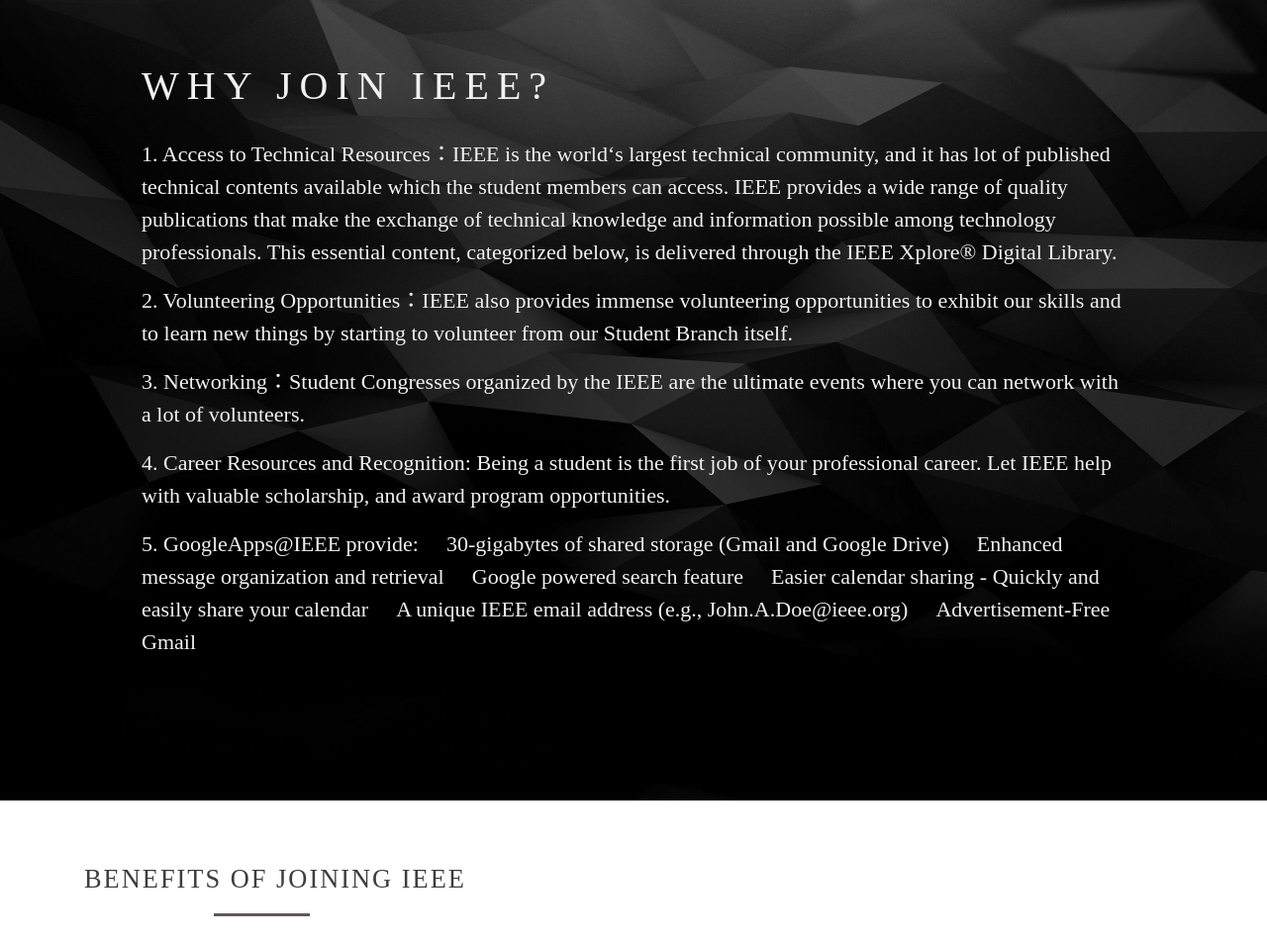
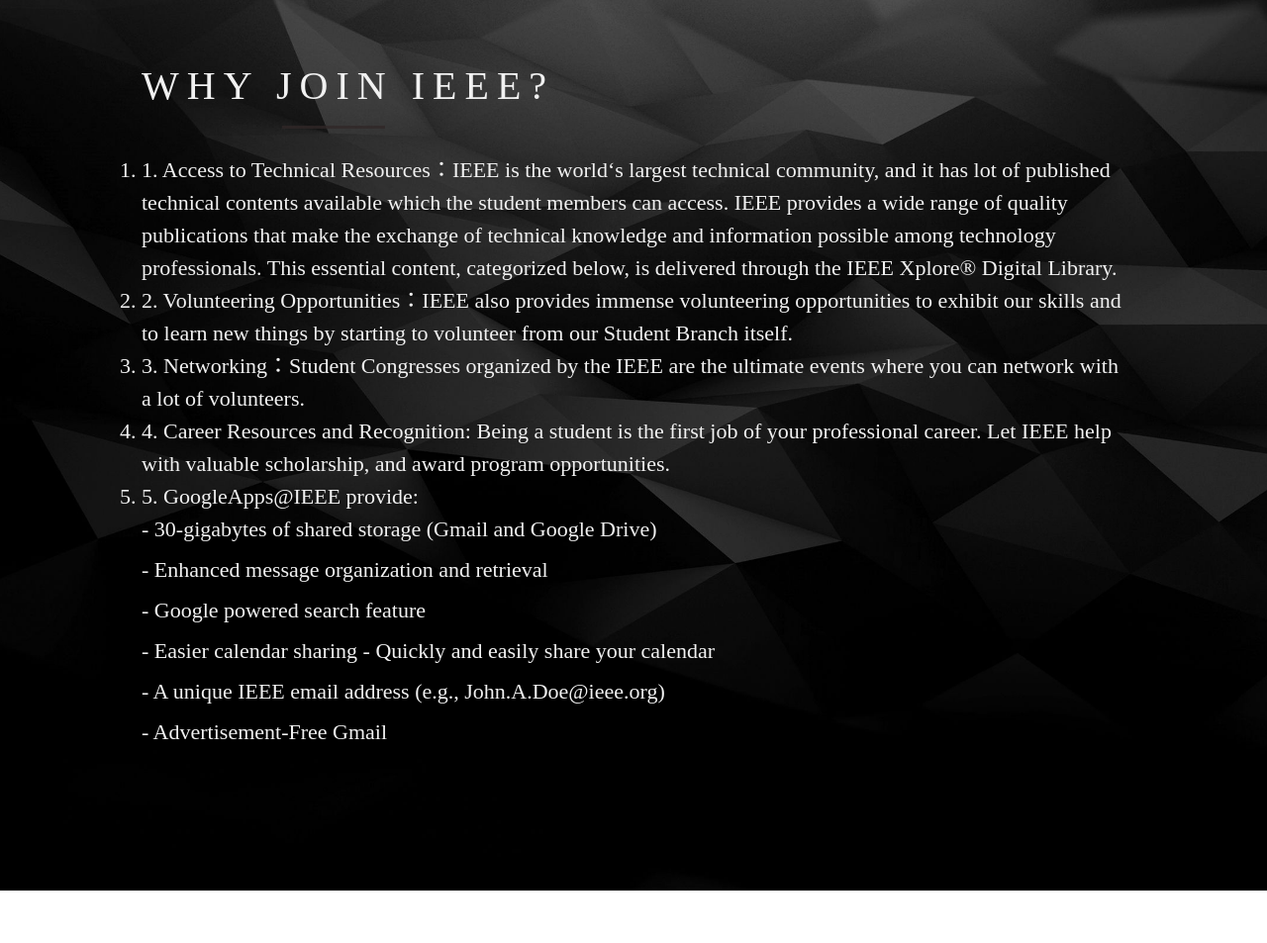
Before and after one commit to ieee-gec-sb/Project-Oslo, a plain HTML site: page index.html in a window 1280 px wide. Shown: the part 1291-2244 px from the top of the page at 99% size. Drawn offline with nearby package versions, Linux system fonts and the light colour scheme.

Commit message:
Update index.html

```diff
--- a/index.html
+++ b/index.html
@@ -190,18 +190,20 @@
     <section class="reason">
         <div class="container">
             <h1 id="why">Why join IEEE?</h1>
-            <p>1.	Access to Technical Resources：IEEE is the world‘s largest technical community, and it has lot of published technical contents available which the student members can access. IEEE provides a wide range of quality publications that make the exchange of technical knowledge and information possible among technology professionals. This essential content, categorized below, is delivered through the IEEE Xplore® Digital Library.</p>
-<p>2.	Volunteering Opportunities：IEEE also provides immense volunteering opportunities to exhibit our skills and to learn new things by starting to volunteer from our Student Branch itself.</p>
-<p>3.	Networking：Student Congresses organized by the IEEE are the ultimate events where you can network with a lot of volunteers.</p>
-<p>4.	Career Resources and Recognition: Being a student is the first job of your professional career. Let IEEE help with valuable scholarship, and award program opportunities.</p>
-<p>5.	GoogleApps@IEEE provide:
-	30-gigabytes of shared storage (Gmail and Google Drive)
-	Enhanced message organization and retrieval
-	Google powered search feature
-	Easier calendar sharing - Quickly and easily share your calendar
-	A unique IEEE email address (e.g., John.A.Doe@ieee.org)
-	Advertisement-Free Gmail
-</p>
+            <p><ol type="1">
+		<li>1.	Access to Technical Resources：IEEE is the world‘s largest technical community, and it has lot of published technical contents available which the student members can access. IEEE provides a wide range of quality publications that make the exchange of technical knowledge and information possible among technology professionals. This essential content, categorized below, is delivered through the IEEE Xplore® Digital Library.</li>
+<li>2.	Volunteering Opportunities：IEEE also provides immense volunteering opportunities to exhibit our skills and to learn new things by starting to volunteer from our Student Branch itself.</li>
+<li>3.	Networking：Student Congresses organized by the IEEE are the ultimate events where you can network with a lot of volunteers.</li>
+<li>4.	Career Resources and Recognition: Being a student is the first job of your professional career. Let IEEE help with valuable scholarship, and award program opportunities.</li>
+<li><dl>5.	GoogleApps@IEEE provide:
+<dd>-	30-gigabytes of shared storage (Gmail and Google Drive)</dd>
+<dd>-	Enhanced message organization and retrieval</dd>
+<dd>-	Google powered search feature</dd>
+<dd>-	Easier calendar sharing - Quickly and easily share your calendar</dd>
+<dd>-	A unique IEEE email address (e.g., John.A.Doe@ieee.org)</dd>
+<dd>-	Advertisement-Free Gmail</dd>
+</dl></li>
+	</ol></p>
         </div>
     </section>
 
```
